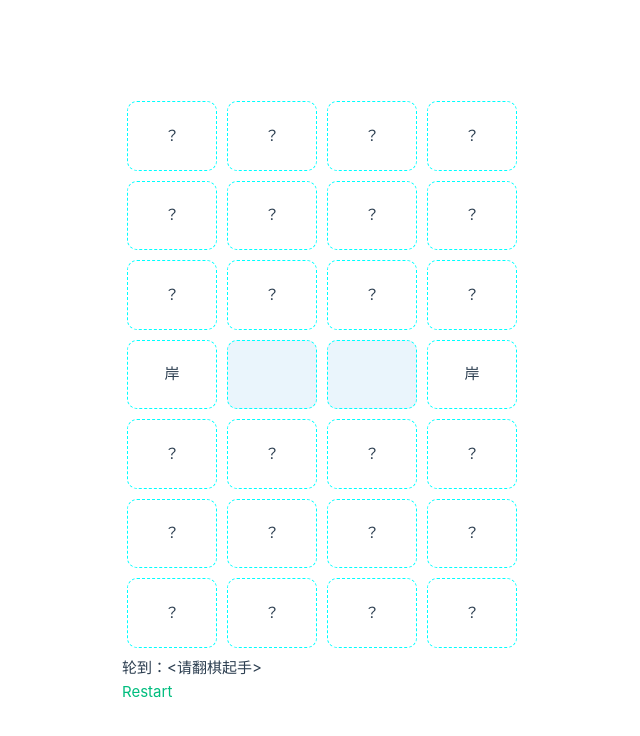
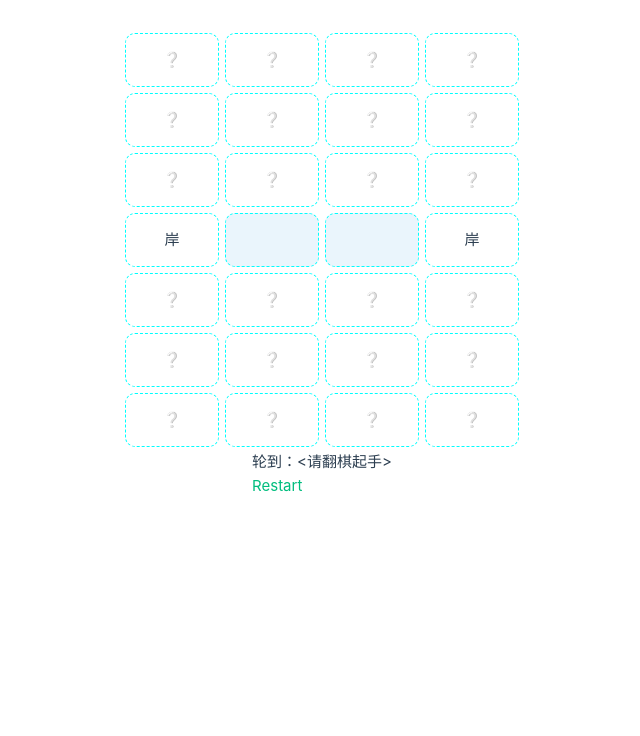
Before and after one commit to SalHe/animals12, a Vue app: page / in a window 1280 px wide. Shown: the top 736 px of the page, without its empty margins (318-958 px from the left). Built offline with nearby package versions, Linux system fonts and the light colour scheme.

Commit message:
fix: 修正对方"堵岸"时己方无法"炸岸"问题
顺带调整了下UI

```diff
--- a/src/App.vue
+++ b/src/App.vue
@@ -1,12 +1,24 @@
 <script setup lang="ts">
-import GameBoard from './components/GameBoard.vue';
+import GameBoard from './components/GameBoard.vue'
 </script>
 
 <template>
-  <main>
-    <GameBoard />
-  </main>
+  <div class="game-container">
+    <div class="game">
+      <GameBoard />
+    </div>
+  </div>
 </template>
 
 <style scoped>
+.game-container {
+  width: 100%;
+  height: 100%;
+  display: grid;
+  grid-template-columns: repeat(24, 1fr);
+}
+
+.game {
+  grid-column: 2 / span 22;
+}
 </style>
--- a/src/assets/main.css
+++ b/src/assets/main.css
@@ -1,11 +1,13 @@
 @import './base.css';
 
+/* body {
+  display: flex;
+  place-items: center;
+} */
+
 #app {
-  max-width: 1280px;
-  margin: 0 auto;
-  padding: 2rem;
-
-  font-weight: normal;
+  width: 100vw;
+  height: 100vh;
 }
 
 a,
@@ -20,17 +22,3 @@ a,
     background-color: hsla(160, 100%, 37%, 0.2);
   }
 }
-
-@media (min-width: 1024px) {
-  body {
-    display: flex;
-    place-items: center;
-  }
-
-  #app {
-    display: flex;
-    justify-content: center;
-    grid-template-columns: 1fr 1fr;
-    padding: 0 2rem;
-  }
-}
--- a/src/chess.ts
+++ b/src/chess.ts
@@ -1,87 +1,102 @@
-export const Dragon = 0;
-export const Kirin = 1;
-export const Lion = 2;
-export const Elephant = 3;
-export const Tiger = 4;
-export const Leopard = 5;
-export const Wolf = 6;
-export const Dog = 7;
-export const Fox = 8;
-export const Cat = 9;
-export const Mouse = 10;
-export const Chicken = 11;
+export const Dragon = 0
+export const Kirin = 1
+export const Lion = 2
+export const Elephant = 3
+export const Tiger = 4
+export const Leopard = 5
+export const Wolf = 6
+export const Dog = 7
+export const Fox = 8
+export const Cat = 9
+export const Mouse = 10
+export const Chicken = 11
 
-export type CellType = "normal" | "bank" | "river";
+export type CellType = 'normal' | 'bank' | 'river'
 
 export interface Cell {
-    x: number;
-    y: number;
-    opened: boolean;
-    selected: boolean,
-    cellType: CellType;
-    chess?: Chess;
-};
+  x: number
+  y: number
+  opened: boolean
+  selected: boolean
+  cellType: CellType
+  chess?: Chess
+}
 
 export interface Chess {
-    id: number;
-    player: string;
+  id: number
+  player: string
 }
 
 export const chessName: ReadonlyMap<number, string> = new Map([
-    [Dragon, "一龙🐉"],
-    [Kirin, "二麒麟🦄"], // emoji没有麒麟
-    [Lion, "三狮🦁"],
-    [Elephant, "四象🐘"],
-    [Tiger, "五虎🐅"],
-    [Leopard, "六豹🐆"],
-    [Wolf, "七狼🐺"],
-    [Dog, "八狗🐕"],
-    [Fox, "九狸🦊"],
-    [Cat, "十猫🐱"],
-    [Mouse, "十一鼠🐀"],
-    [Chicken, "十二金鸡🐔"],
-]);
+  [Dragon, '一龙🐉'],
+  [Kirin, '二麒麟🦄'], // emoji没有麒麟
+  [Lion, '三狮🦁'],
+  [Elephant, '四象🐘'],
+  [Tiger, '五虎🐅'],
+  [Leopard, '六豹🐆'],
+  [Wolf, '七狼🐺'],
+  [Dog, '八狗🐕'],
+  [Fox, '九狸🦊'],
+  [Cat, '十猫🐱'],
+  [Mouse, '十一鼠🐀'],
+  [Chicken, '十二金鸡🐔']
+])
 
 export function canAttack(a: number, b: number): boolean {
   if (a === Dragon && b === Chicken) {
-        return false;
+    return false
   }
-    return (a < b) || (a === Chicken && b === Dragon);
+  return a < b || (a === Chicken && b === Dragon)
 }
 
 export function canGoto(cell1: Cell, cell2: Cell, bankOccupier?: string): boolean {
   if (
-        false
+    false ||
+    // 豹子仅在堵岸的情况可以下河（炸岸）
+    (cell2.cellType === 'river' && cell1.chess?.id === Leopard && !bankOccupier) ||
+    // 龙、象之外的动物不允许下河
+    (cell2.cellType === 'river' &&
+      cell1.chess?.id !== Dragon &&
+      cell1.chess?.id !== Elephant &&
+      cell1.chess?.id !== Leopard) ||
+    // 河里不能游动
+    (cell1.cellType === 'river' && cell2.cellType === 'river') ||
+    // 如果对方已堵岸，则不能从河里上陆地
+    (cell1.cellType === 'river' &&
+      cell2.cellType === 'normal' &&
+      bankOccupier &&
+      cell1.chess?.player !== bankOccupier) ||
 
-        // 豹子仅在堵岸的情况可以下河（炸岸）
-        || cell2.cellType === "river" && cell1.chess?.id === Leopard && !bankOccupier
-
-        // 龙、象之外的动物不允许下河
-        || cell2.cellType === "river" && cell1.chess?.id !== Dragon && cell1.chess?.id !== Elephant && cell1.chess?.id !== Leopard
-
-        // 河里不能游动
-        || cell1.cellType === "river" && cell2.cellType === "river"
-
-        // 如果对方已堵岸，则不能从河里上陆地
-        || cell2.cellType === "river" && cell1.cellType === "normal" && bankOccupier && cell1.chess?.player !== bankOccupier
-    ) return false;
+    // 不能吃河里的棋子
+    (cell2.cellType === 'river' && cell2.chess && cell2.chess.player !== cell1.chess?.player)
+  )
+    return false
 
   if (
     // 金鸡逻辑
-        cell1.chess?.id === Chicken
+    cell1.chess?.id === Chicken &&
     // 金鸡可以任意飞，但是对方堵岸时只能在所在陆地区域飞行，不得飞向另一片陆地区域
-        && (!bankOccupier || cell1.chess.player === bankOccupier || cell1.y < 3 === cell2.y < 3)
+    (!bankOccupier || cell1.chess.player === bankOccupier || cell1.y < 3 === cell2.y < 3)
   ) {
-        return true;
+    return true
   }
 
   // 对方堵岸后，不得占领岸
-    if (cell2.cellType === "bank" && bankOccupier && cell1.chess?.player != bankOccupier) {
-        return false;
+  if (cell2.cellType === 'bank' && bankOccupier && cell1.chess?.player != bankOccupier) {
+    return false
   }
 
   // 是否走相邻一个
-    const dx = cell1.x - cell2.x;
-    const dy = cell1.y - cell2.y;
-    return Math.abs(dy) + Math.abs(dx) === 1;
+  const dx = cell1.x - cell2.x
+  const dy = cell1.y - cell2.y
+
+  if (
+    (cell2.cellType === 'river' || cell1.cellType === 'river') &&
+    Math.abs(dy) === 1 &&
+    (cell2.x === 1 || cell2.x === 2) &&
+    (cell1.x === 1 || cell1.x === 2)
+  )
+    return true
+
+  return Math.abs(dy) + Math.abs(dx) === 1
 }
--- a/src/components/BoardCell.vue
+++ b/src/components/BoardCell.vue
@@ -1,32 +1,33 @@
 <script setup lang="ts">
-import type { Cell } from '@/chess';
+import type { Cell } from '@/chess'
 
 defineProps<{
-    cell: Cell,
-    chessName: ReadonlyMap<number, string>,
-    playerColors: { [key in string]: string },
-}>();
+  cell: Cell
+  chessName: ReadonlyMap<number, string>
+  playerColors: { [key in string]: string }
+}>()
 
 const emit = defineEmits<{
-    (e: "clickCell", cell: Cell): void
-}>();
-
+  (e: 'clickCell', cell: Cell): void
+}>()
 </script>
 
 <template>
-    <div class="cell" :class="{
+  <div
+    class="cell"
+    :class="{
       'cell-river': cell.cellType === 'river' && !cell.selected,
-        'cell-selected': cell.selected,
-    }" @click="emit('clickCell', cell)">
+      'cell-selected': cell.selected
+    }"
+    @click="emit('clickCell', cell)"
+  >
     <div v-if="cell.chess">
       <div v-if="cell.opened" :style="{ color: playerColors[cell.chess.player] }">
         {{ chessName.get(cell.chess.id) }}
       </div>
-            <div v-else>？</div>
+      <div v-else>❔</div>
     </div>
-        <div v-else-if="cell.cellType === 'bank'" class="cell-bank">
-            岸
-        </div>
+    <div v-else-if="cell.cellType === 'bank'" class="cell-bank">岸</div>
   </div>
 </template>
 
@@ -37,7 +38,7 @@ const emit = defineEmits<{
   align-items: center;
   border: 1px dashed cyan;
   border-radius: 10px;
-    margin: 5px;
+  margin: 3px;
 }
 
 .cell:hover {
@@ -45,10 +46,11 @@ const emit = defineEmits<{
 }
 
 .cell-selected {
-    background-color: rgba(236, 240, 241, 0.2);
+  background-color: rgba(236, 240, 241, 0.3);
 }
 
-.cell-bank {}
+/* .cell-bank {
+} */
 
 .cell-river {
   background-color: rgba(52, 152, 219, 0.1);
--- a/src/components/GameBoard.vue
+++ b/src/components/GameBoard.vue
@@ -1,51 +1,69 @@
 <script setup lang="ts">
-import { chessName } from '@/chess';
-import { playerLetty, playerSalHe, useRestartableBoard } from '@/compose/game';
-import { ref } from 'vue';
-import BoardCell from './BoardCell.vue';
+import { chessName } from '@/chess'
+import { playerLetty, playerSalHe, useRestartableGame } from '@/compose/game'
+import { ref } from 'vue'
+import BoardCell from './BoardCell.vue'
 
 const colors: any = {
-    [playerSalHe]: "#3498db",
-    [playerLetty]: "#e74c3c"
-};
-const gameOver = ref(false);
-const gameWinner = ref<string | undefined>(undefined);
-const [cells, turn, clickCell, restart] = useRestartableBoard((winner) => {
-    gameOver.value = true;
-    gameWinner.value = winner;
-});
+  [playerSalHe]: '#3498db',
+  [playerLetty]: '#e74c3c'
+}
+const gameOver = ref(false)
+const gameWinner = ref<string | undefined>(undefined)
+const [cells, turn, clickCell, restart] = useRestartableGame((winner) => {
+  gameOver.value = true
+  gameWinner.value = winner
+})
 
 const restartGame = () => {
-    gameOver.value = false;
-    gameWinner.value = undefined;
-    restart();
-};
+  gameOver.value = false
+  gameWinner.value = undefined
+  restart()
+}
 </script>
 
 <template>
+  <div class="board-container">
     <div class="board">
       <template v-for="c in cells" :key="c">
-            <BoardCell :cell="c" :player-colors="colors" :chess-name="chessName" @click-cell="clickCell" />
+        <BoardCell
+          :cell="c"
+          :player-colors="colors"
+          :chess-name="chessName"
+          @click-cell="clickCell"
+        />
       </template>
     </div>
+    <div style="align-self: center">
       <div v-if="!gameOver">
-        轮到：<span :style="{ color: turn ? colors[turn]:'inherit' }">{{ !turn ? "<请翻棋起手>" : turn }}</span>
+        轮到：<span :style="{ color: turn ? colors[turn] : 'inherit' }">{{
+          !turn ? '<请翻棋起手>' : turn
+        }}</span>
       </div>
       <div v-else-if="gameWinner">
         赢家：<span :style="{ color: colors[gameWinner] }">{{ gameWinner }}</span>
       </div>
-    <div v-else>
-        平局
+      <div v-else>平局</div>
+      <a @click="restartGame">Restart</a>
     </div>
-    <a @click="restartGame">Restart</a>
+  </div>
 </template>
 
 <style scoped>
+.board-container {
+  display: flex;
+  flex-direction: column;
+  padding: 30px 10px;
+}
+
 .board {
+  align-self: center;
   display: grid;
-    height: 560px;
-    width: 400px;
-    grid-template-rows: repeat(7, 14.2%);
-    grid-template-columns: repeat(4, 25%);
+  width: 100%;
+  height: 100%;
+  min-height: 420px;
+  max-width: 400px;
+  grid-template-rows: repeat(7, 1fr);
+  grid-template-columns: repeat(4, 1fr);
 }
 </style>
--- a/src/compose/game.ts
+++ b/src/compose/game.ts
@@ -1,205 +1,215 @@
-import { type Chess, type Cell, canAttack, canGoto, Leopard, Dragon } from "@/chess";
-import { ref, watchEffect, type Ref } from "vue";
+import { type Chess, type Cell, canAttack, canGoto, Leopard, Dragon } from '@/chess'
+import { ref, watchEffect, type Ref } from 'vue'
 
-export const rows = 7;
-export const cols = 4;
-export const playerSalHe = "SalHe";
-export const playerLetty = "Letty";
+export const rows = 7
+export const cols = 4
+export const playerSalHe = 'SalHe'
+export const playerLetty = 'Letty'
 
 function initCells(): [Ref<Cell[]>, Cell[], Cell[]] {
   // 打乱棋子
-    const initChesses
-        = ref(
-            Array
-                .from({ length: 24 })
-                .map((_, i): Chess => ({
+  const initChesses = Array.from({ length: 24 })
+    .map(
+      (_, i): Chess => ({
         id: i % 12,
         player: i >= 12 ? playerLetty : playerSalHe
-                }))
+      })
+    )
     .sort(() => Math.random() * 10 - 5)
-        );
 
   // 初始化格子并发放棋子
-    const cells = ref(Array.from({ length: cols * rows }).map((_, i): Cell => {
-        const y = Math.floor(i / cols);
-        const x = i % cols;
-        const getChess = () => initChesses.value.splice(0, 1)[0];
-        const chess = y != 3 ? getChess() : undefined;
+  const cells = ref(
+    Array.from({ length: cols * rows }).map((_, i): Cell => {
+      const y = Math.floor(i / cols)
+      const x = i % cols
+      const getChess = () => initChesses.splice(0, 1)[0]
+      const chess = y != 3 ? getChess() : undefined
       const cell: Cell = {
         x,
         y,
         opened: y === 3,
         selected: false,
         chess,
-            cellType: "normal"
-        };
+        cellType: 'normal'
+      }
       if (y == 3) {
-            cell.cellType = x == 0 || x == 3 ? "bank" : "river";
+        cell.cellType = x == 0 || x == 3 ? 'bank' : 'river'
       }
-        return cell;
-    }));
-    const banks = [cells.value[3 * cols + 0], cells.value[3 * cols + 3]];
-    const rivers = [cells.value[3 * cols + 1], cells.value[3 * cols + 2]];
-    return [cells, banks, rivers];
+      return cell
+    })
+  )
+  const banks = [cells.value[3 * cols + 0], cells.value[3 * cols + 3]]
+  const rivers = [cells.value[3 * cols + 1], cells.value[3 * cols + 2]]
+  return [cells, banks, rivers]
 }
 
-export function useBoard(gameOver: (winner?: string) => void): [Cell[], Ref<string | undefined>, (cell: Cell) => void] {
-    const [cells, banks, rivers] = initCells();
+export function useGame(
+  gameOver: (winner?: string) => void
+): [Cell[], Ref<string | undefined>, (cell: Cell) => void] {
+  const [cells, banks, rivers] = initCells()
 
-    let selectedCell: Cell | undefined = undefined;
-    const turn = ref<string | undefined>(undefined);
+  let selectedCell: Cell | undefined = undefined
+  const turn = ref<string | undefined>(undefined)
   const nextTurn = () => {
     const chesses = {
       [playerLetty]: 0,
-            [playerSalHe]: 0,
-        };
-        cells.value.forEach(c => {
+      [playerSalHe]: 0
+    }
+    cells.value.forEach((c) => {
       if (c.chess) {
-                (chesses as any)[c.chess.player]++;
+        ;(chesses as any)[c.chess.player]++
       }
-        });
+    })
     if (!chesses[playerLetty] || !chesses[playerSalHe]) {
-            if (!chesses[playerLetty] && !chesses[playerSalHe]) gameOver(undefined);
-            else if (!chesses[playerSalHe]) gameOver(playerLetty);
-            else gameOver(playerSalHe);
+      if (!chesses[playerLetty] && !chesses[playerSalHe]) gameOver(undefined)
+      else if (!chesses[playerSalHe]) gameOver(playerLetty)
+      else gameOver(playerSalHe)
     }
 
     if (turn.value === playerLetty) {
-            turn.value = playerSalHe;
+      turn.value = playerSalHe
     } else {
-            turn.value = playerLetty;
+      turn.value = playerLetty
     }
-    };
+  }
 
   const selectCell = (cell: Cell): void => {
     if (selectedCell) {
-            selectedCell.selected = false;
+      selectedCell.selected = false
     }
-        selectedCell = cell;
-        cell.selected = true;
-    };
+    selectedCell = cell
+    cell.selected = true
+  }
 
   const unselectCell = (): void => {
     if (selectedCell) {
-            selectedCell.selected = false;
-            selectedCell = undefined;
+      selectedCell.selected = false
+      selectedCell = undefined
     }
-    };
+  }
 
   const openCell = (cell: Cell): boolean => {
-        if (cell.cellType === "normal" && !cell.opened) {
-            cell.opened = true;
+    if (cell.cellType === 'normal' && !cell.opened) {
+      cell.opened = true
       if (!turn.value) {
-                turn.value = cell.chess!.player;
+        turn.value = cell.chess!.player
       }
-            nextTurn();
-            unselectCell();
-            return true;
+      nextTurn()
+      unselectCell()
+      return true
     }
-        return false;
-    };
+    return false
+  }
 
   const cellGoto = (cell: Cell) => {
-        if (!selectedCell) return false;
-        const occupier = getBankOccupier();
+    if (!selectedCell) return false
+    const occupier = getBankOccupier()
     if (canGoto(selectedCell, cell, occupier)) {
-            if (occupier && selectedCell.chess?.id === Leopard && cell.cellType === "river") {
+      if (occupier && selectedCell.chess?.id === Leopard && cell.cellType === 'river') {
         // 六豹🐆炸岸
-                cells.value.forEach(c => {
-                    if (rivers.find(r => Math.abs(r.y - c.y) <= 1) !== undefined) {
-                        c.chess = undefined;
+        cells.value.forEach((c) => {
+          if (rivers.find((r) => Math.abs(r.y - c.y) <= 1) !== undefined) {
+            c.chess = undefined
           }
         })
-            } else if (cell.cellType === "bank" && selectedCell.chess?.id === Dragon) {
-                selectedCell.chess = undefined;
+      } else if (cell.cellType === 'bank' && selectedCell.chess?.id === Dragon) {
+        selectedCell.chess = undefined
       } else {
         if (selectedCell.chess && selectedCell.chess.id === cell.chess?.id) {
-                    selectedCell.chess = undefined;
+          selectedCell.chess = undefined
         }
-                cell.chess = selectedCell.chess;
-                selectedCell.chess = undefined;
+        cell.chess = selectedCell.chess
+        selectedCell.chess = undefined
       }
-            unselectCell();
-            nextTurn();
-            return true;
+      unselectCell()
+      nextTurn()
+      return true
     }
-        return false;
-    };
+    return false
+  }
 
   const getBankOccupier = (): string | undefined => {
-        const player = banks[0].chess?.player;
-        if (!player) { return undefined; }
+    const player = banks[0].chess?.player
+    if (!player) {
+      return undefined
+    }
     for (const cell of banks) {
       if (cell.chess?.player !== player) {
-                return undefined;
+        return undefined
       }
     }
-        return player;
-    };
+    return player
+  }
 
   const clickCell = (cell: Cell): void => {
     if (openCell(cell)) {
-            return;
+      return
     }
-
 
     // 未选中棋子
     if (!selectedCell) {
       if (cell.chess?.player === turn.value) {
-                selectCell(cell);
-                return;
+        selectCell(cell)
+        return
       }
-            return;
+      return
     }
 
-        if (!selectedCell.chess) { // 实际上到这里，这一种情况不会发生，只是为了过静态语法检查，懒得写 !.
-            return;
+    if (!selectedCell.chess) {
+      // 实际上到这里，这一种情况不会发生，只是为了过静态语法检查，懒得写 !.
+      return
     }
 
     // 目标处没有子，说明是想走过去
     if (!cell.chess) {
-            cellGoto(cell);
-            return;
+      cellGoto(cell)
+      return
     }
 
     // 取消选中/选中另一个棋子 可以自残
-        if (selectedCell === cell || (cell.chess.player === turn.value && (!canAttack(selectedCell.chess.id, cell.chess.id) || !canGoto(selectedCell, cell)))) {
+    if (
+      selectedCell === cell ||
+      (cell.chess.player === turn.value &&
+        (!canAttack(selectedCell.chess.id, cell.chess.id) || !canGoto(selectedCell, cell)))
+    ) {
       if (cell !== selectedCell) {
-                selectCell(cell);
+        selectCell(cell)
       } else {
-                unselectCell();
+        unselectCell()
       }
-            return;
+      return
     }
 
     // 吃子
-        if (!canGoto(selectedCell, cell, getBankOccupier())) return;
+    if (!canGoto(selectedCell, cell, getBankOccupier())) return
     if (selectedCell.chess.id === cell.chess.id) {
-            const original = selectedCell;
-            cellGoto(cell);
-            original.chess = undefined;
+      const original = selectedCell
+      cellGoto(cell)
+      original.chess = undefined
     } else if (canAttack(selectedCell.chess.id, cell.chess.id)) {
-            cellGoto(cell);
+      cellGoto(cell)
     }
-    };
+  }
 
   return [cells.value, turn, clickCell]
 }
 
-export function useRestartableBoard(gameOver: (winner?: string) => void): [Ref<Cell[]>, Ref<string | undefined>, (cell: Cell) => void, () => void] {
-    const [cells, turn, clickCell] = useBoard(gameOver);
-    const cellsRef = ref(cells);
-    const turnRef = ref<string | undefined>(turn.value);
-    let stop = watchEffect(() => turnRef.value = turn.value);
-    let click = clickCell;
+export function useRestartableGame(
+  gameOver: (winner?: string) => void
+): [Ref<Cell[]>, Ref<string | undefined>, (cell: Cell) => void, () => void] {
+  const [cells, turn, clickCell] = useGame(gameOver)
+  const cellsRef = ref(cells)
+  const turnRef = ref<string | undefined>(turn.value)
+  let stop = watchEffect(() => (turnRef.value = turn.value))
+  let click = clickCell
 
   const restart = () => {
-        const r = useBoard(gameOver);
-        cellsRef.value = r[0];
-        stop();
-        stop = watchEffect(() => turnRef.value = r[1].value);
-        click = r[2];
-    };
-    const newClickCell = (cell: Cell) => click(cell);
+    const r = useGame(gameOver)
+    cellsRef.value = r[0]
+    stop()
+    stop = watchEffect(() => (turnRef.value = r[1].value))
+    click = r[2]
+  }
+  const newClickCell = (cell: Cell) => click(cell)
   return [cellsRef, turnRef, newClickCell, restart]
 }
```
Lines whose indentation alone changed are shown as unchanged.
